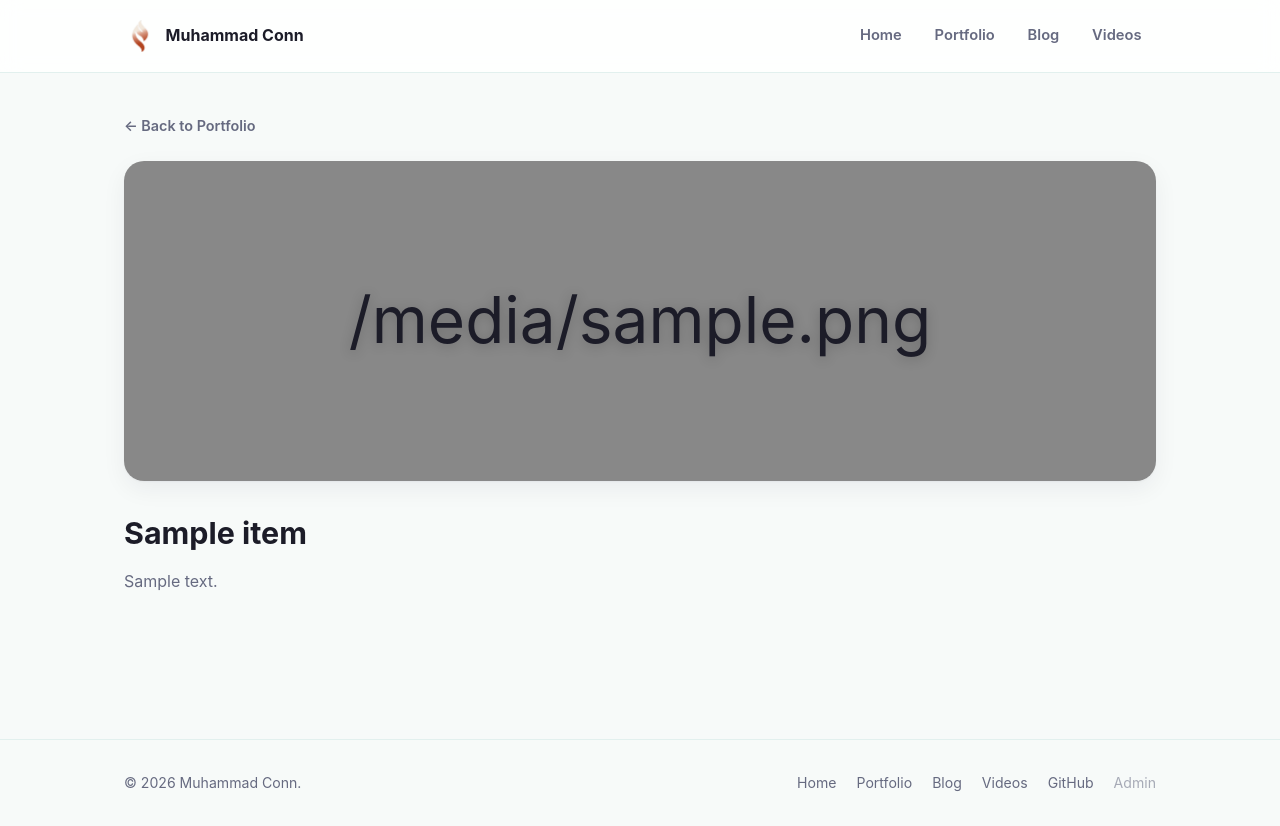
After one commit to pycoder08/personal-website, a Flask app: template templates/portfolio_detail.html in a window 1280 px wide. The commit adds this page. Run offline with Flask 3, Linux system fonts and the light colour scheme; the template is opened without the code that fills it: most values are stand-ins (such as "Sample title", 1, 10 or a date in 2020); some libraries are stand-ins or nearby versions.

Commit message:
Add portfolio item detail pages
Brings Portfolio to the same shape as Blog and Videos: each project now has
its own page (/portfolio/<id>) with the full description, image or gradient
placeholder, and Edit/Delete controls when authenticated -- previously
portfolio cards were the only ones in the whole site with no detail page to
link to. Grid cards (on both /portfolio and the homepage's Featured Work)
now link their thumbnail and title to it, matching how blog/video cards
already behave. Also wired into the visitor-analytics tracking (new
portfolio_detail endpoint added to TRACKED_ENDPOINTS) and OG tags.

10 new tests across test_portfolio.py, test_auth.py, test_meta.py, and
test_analytics.py (148 total passing).

Co-Authored-By: Claude Sonnet 5 <noreply@anthropic.com>

```diff
--- a/backend/app.py
+++ b/backend/app.py
@@ -252,7 +252,15 @@ def require_auth(view):
 # point is to exclude the owner's own traffic, and browsing in preview mode
 # is still the owner's traffic, not a real visitor's.
 # ---------------------------------------------------------------------------
-TRACKED_ENDPOINTS = {"home", "portfolio", "blog_list", "blog_post", "videos", "video_detail"}
+TRACKED_ENDPOINTS = {
+    "home",
+    "portfolio",
+    "portfolio_detail",
+    "blog_list",
+    "blog_post",
+    "videos",
+    "video_detail",
+}
 VISITOR_COOKIE_NAME = "visitor_id"
 VISITOR_COOKIE_MAX_AGE = 60 * 60 * 24 * 365 * 2  # 2 years
 
@@ -447,6 +455,18 @@ def portfolio_new():
         return redirect(url_for("portfolio"))
 
     return render_template("portfolio_form.html", error=None, form={}, item=None)
+
+
+@app.route("/portfolio/<int:item_id>")
+def portfolio_detail(item_id):
+    connection = get_db_connection()
+    item = connection.execute(
+        "SELECT * FROM portfolio_items WHERE id = ?", (item_id,)
+    ).fetchone()
+    connection.close()
+    if item is None:
+        abort(404)
+    return render_template("portfolio_detail.html", item=item)
 
 
 @app.route("/portfolio/<int:item_id>/edit", methods=["GET", "POST"])
@@ -951,6 +971,7 @@ def admin_preview_stop():
 ANALYTICS_PAGE_LABELS = {
     "home": "Home",
     "portfolio": "Portfolio",
+    "portfolio_detail": "Project",
     "blog_list": "Blog",
     "blog_post": "Blog post",
     "videos": "Videos",
--- a/static/css/style.css
+++ b/static/css/style.css
@@ -485,6 +485,20 @@ code {
   display: block;
 }
 
+.portfolio-thumb-link {
+  display: block;
+  text-decoration: none;
+}
+
+.portfolio-title-link {
+  color: inherit;
+  text-decoration: none;
+}
+
+.portfolio-title-link:hover {
+  color: var(--primary);
+}
+
 /* =========================================================
    Blog list
    ========================================================= */
@@ -844,6 +858,47 @@ code {
 }
 
 /* =========================================================
+   Portfolio detail
+   ========================================================= */
+.portfolio-full-image {
+  width: 100%;
+  max-height: 420px;
+  object-fit: cover;
+  border-radius: var(--radius-lg);
+  box-shadow: var(--shadow);
+  margin-bottom: 1.75rem;
+  display: block;
+}
+
+.portfolio-full-thumb {
+  height: 320px;
+  border-radius: var(--radius-lg);
+  display: flex;
+  align-items: center;
+  justify-content: center;
+  box-shadow: var(--shadow);
+  margin-bottom: 1.75rem;
+}
+
+.portfolio-full-thumb .thumb-icon {
+  font-size: 4rem;
+}
+
+.portfolio-full h1 {
+  font-size: 1.9rem;
+  margin-bottom: 0.75rem;
+}
+
+.portfolio-description {
+  color: var(--muted);
+  max-width: 60ch;
+}
+
+.portfolio-full .card-actions {
+  margin-top: 0;
+}
+
+/* =========================================================
    404
    ========================================================= */
 .not-found {
--- a/templates/index.html
+++ b/templates/index.html
@@ -28,6 +28,7 @@
     <div class="portfolio-grid">
       {% for item in featured_items %}
       <article class="card portfolio-card">
+        <a class="portfolio-thumb-link" href="{{ url_for('portfolio_detail', item_id=item['id']) }}">
           {% if item['image_filename'] %}
           <img class="thumb thumb-img" src="{{ url_for('static', filename='images/portfolio/' + item['image_filename']) }}" alt="{{ item['title'] }} screenshot">
           {% else %}
@@ -35,8 +36,9 @@
             <span class="thumb-icon">{{ item['icon'] }}</span>
           </div>
           {% endif %}
+        </a>
         <div class="card-body">
-          <h3>{{ item['title'] }}</h3>
+          <h3><a class="portfolio-title-link" href="{{ url_for('portfolio_detail', item_id=item['id']) }}">{{ item['title'] }}</a></h3>
           <p>{{ item['description'] }}</p>
         </div>
       </article>
--- a/templates/portfolio.html
+++ b/templates/portfolio.html
@@ -18,6 +18,7 @@
     <div class="portfolio-grid">
       {% for item in items %}
       <article class="card portfolio-card">
+        <a class="portfolio-thumb-link" href="{{ url_for('portfolio_detail', item_id=item['id']) }}">
           {% if item['image_filename'] %}
           <img class="thumb thumb-img" src="{{ url_for('static', filename='images/portfolio/' + item['image_filename']) }}" alt="{{ item['title'] }} screenshot">
           {% else %}
@@ -25,8 +26,9 @@
             <span class="thumb-icon">{{ item['icon'] }}</span>
           </div>
           {% endif %}
+        </a>
         <div class="card-body">
-          <h3>{{ item['title'] }}</h3>
+          <h3><a class="portfolio-title-link" href="{{ url_for('portfolio_detail', item_id=item['id']) }}">{{ item['title'] }}</a></h3>
           <p>{{ item['description'] }}</p>
           {% if is_authenticated %}
           <div class="card-actions">
--- /dev/null
+++ b/templates/portfolio_detail.html
@@ -0,0 +1,33 @@
+{% extends "base.html" %}
+
+{% block title %}{{ item['title'] }} -- Muhammad Conn{% endblock %}
+{% block og_title %}{{ item['title'] }}{% endblock %}
+{% block og_description %}{{ item['description'] }}{% endblock %}
+
+{% block content %}
+
+  <article class="section portfolio-full">
+    <a class="back-link" href="{{ url_for('portfolio') }}">&larr; Back to Portfolio</a>
+
+    {% if item['image_filename'] %}
+    <img class="portfolio-full-image" src="{{ url_for('static', filename='images/portfolio/' + item['image_filename']) }}" alt="{{ item['title'] }} screenshot">
+    {% else %}
+    <div class="portfolio-full-thumb" style="background: linear-gradient(135deg, {{ item['color_start'] }}, {{ item['color_end'] }});">
+      <span class="thumb-icon">{{ item['icon'] }}</span>
+    </div>
+    {% endif %}
+
+    <h1>{{ item['title'] }}</h1>
+    <p class="portfolio-description">{{ item['description'] }}</p>
+
+    {% if is_authenticated %}
+    <div class="card-actions">
+      <a class="btn btn-ghost btn-sm" href="{{ url_for('portfolio_edit', item_id=item['id']) }}">Edit</a>
+      <form class="inline-form" method="POST" action="{{ url_for('portfolio_delete', item_id=item['id']) }}" onsubmit="return confirm('Delete this project? This cannot be undone.');">
+        <button class="btn btn-danger btn-sm" type="submit">Delete</button>
+      </form>
+    </div>
+    {% endif %}
+  </article>
+
+{% endblock %}
```
Also changed, not shown: tests/test_analytics.py (+2 -1 lines), tests/test_auth.py (+1 -0 lines), tests/test_meta.py (+10 -0 lines), tests/test_portfolio.py (+26 -0 lines). Lines whose indentation alone changed are shown as unchanged.
